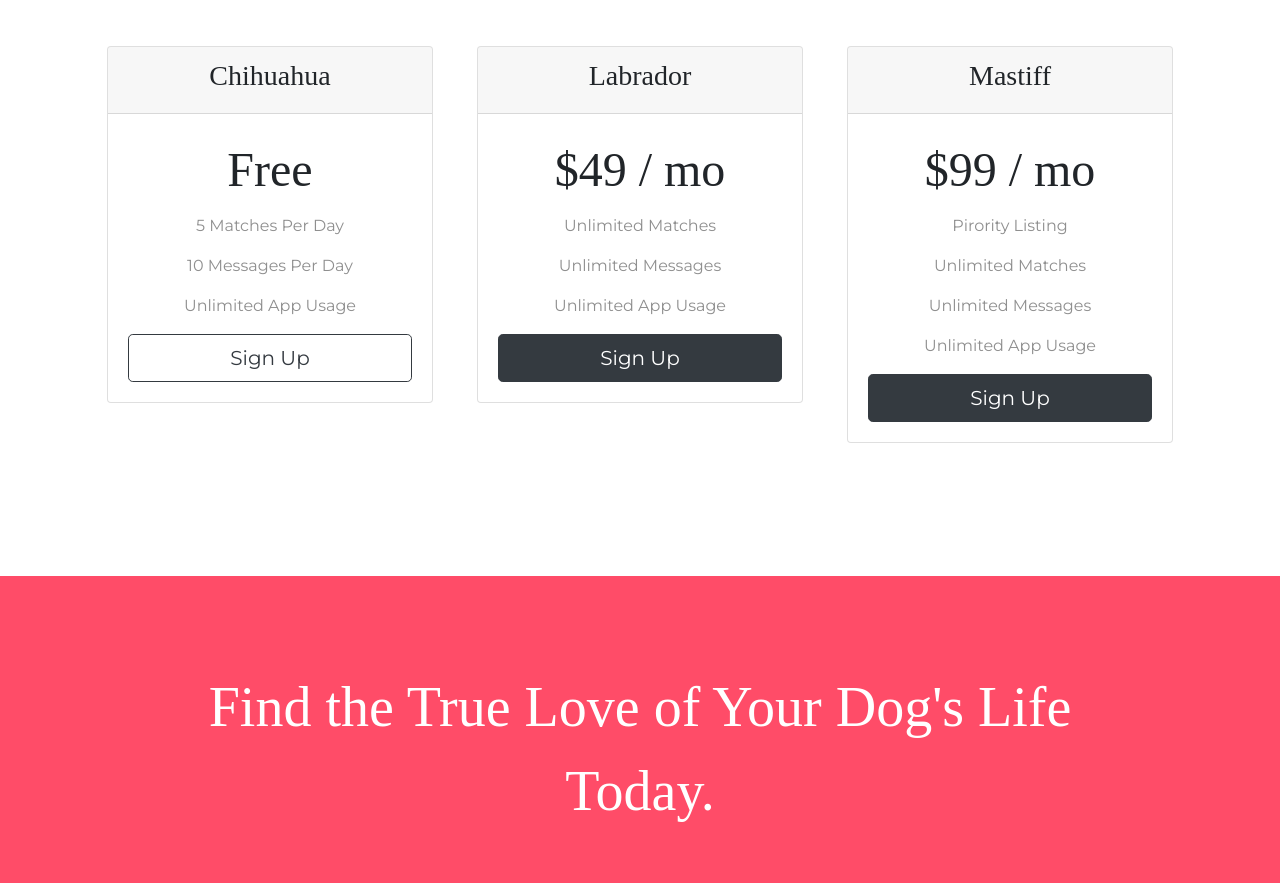
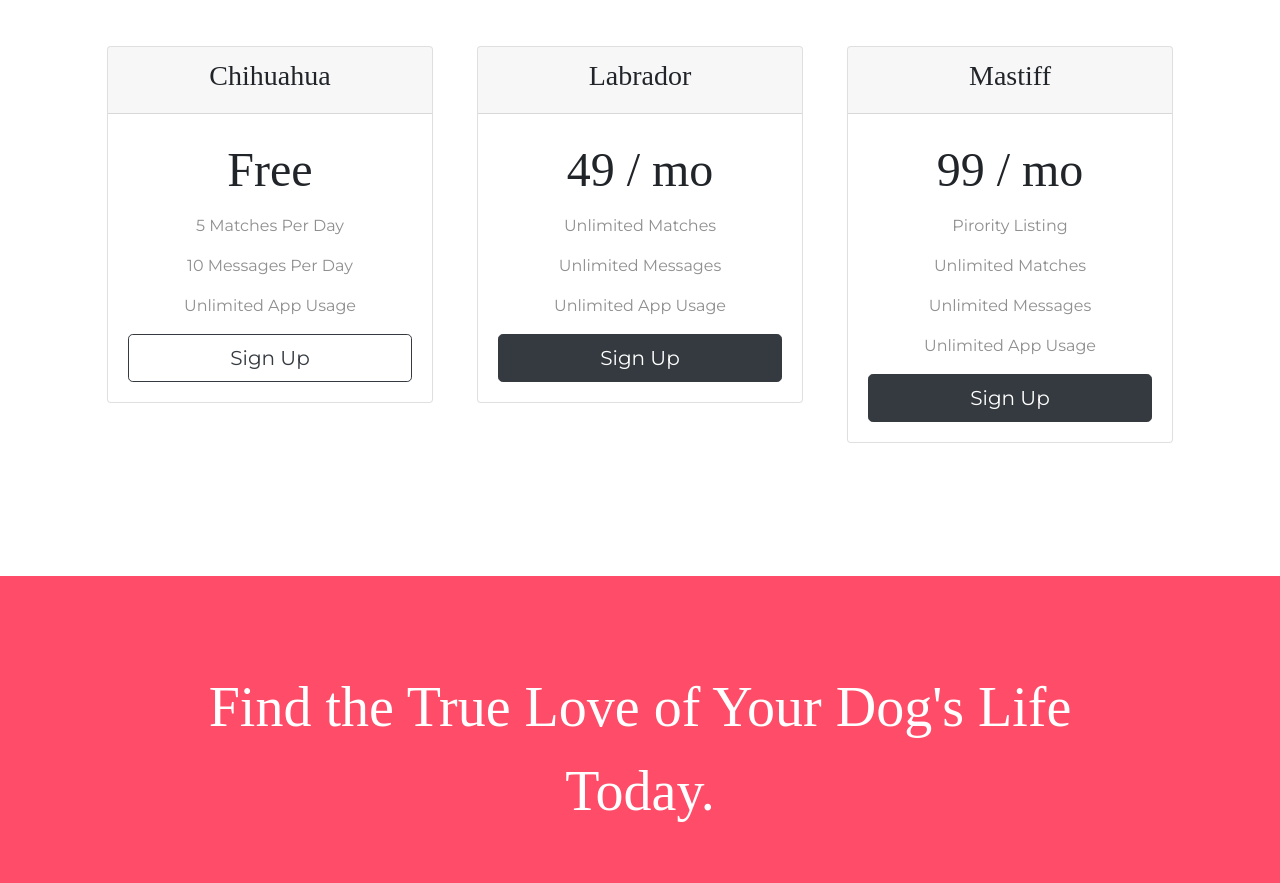
Before and after one commit to MansiPatole/tindog, a plain HTML site: page index.html in a window 1280 px wide. Shown: the part 1922-2805 px from the top of the page. Drawn offline with nearby package versions, Linux system fonts and the light colour scheme.

Commit message:
updated index.html

```diff
--- a/index.html
+++ b/index.html
@@ -176,7 +176,7 @@
             <h3>Labrador</h3>
           </div>
           <div class="card-body">
-            <h2 class="price-text">$49 / mo</h2>
+            <h2 class="price-text">49 / mo</h2>
             <p>Unlimited Matches</p>
             <p>Unlimited Messages</p>
             <p>Unlimited App Usage</p>
@@ -191,7 +191,7 @@
             <h3>Mastiff</h3>
           </div>
           <div class="card-body">
-            <h2 class="price-text">$99 / mo</h2>
+            <h2 class="price-text">99 / mo</h2>
             <p>Pirority Listing</p>
             <p>Unlimited Matches</p>
             <p>Unlimited Messages</p>
```
